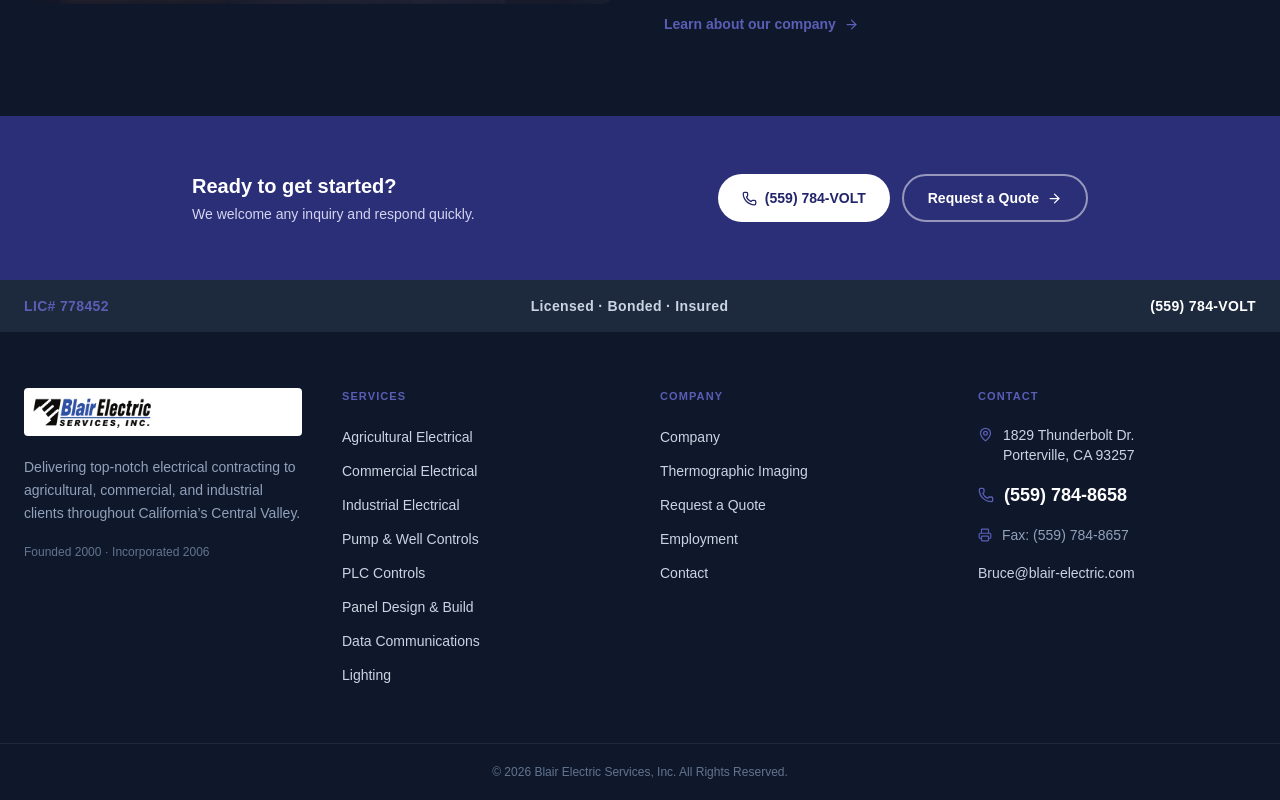
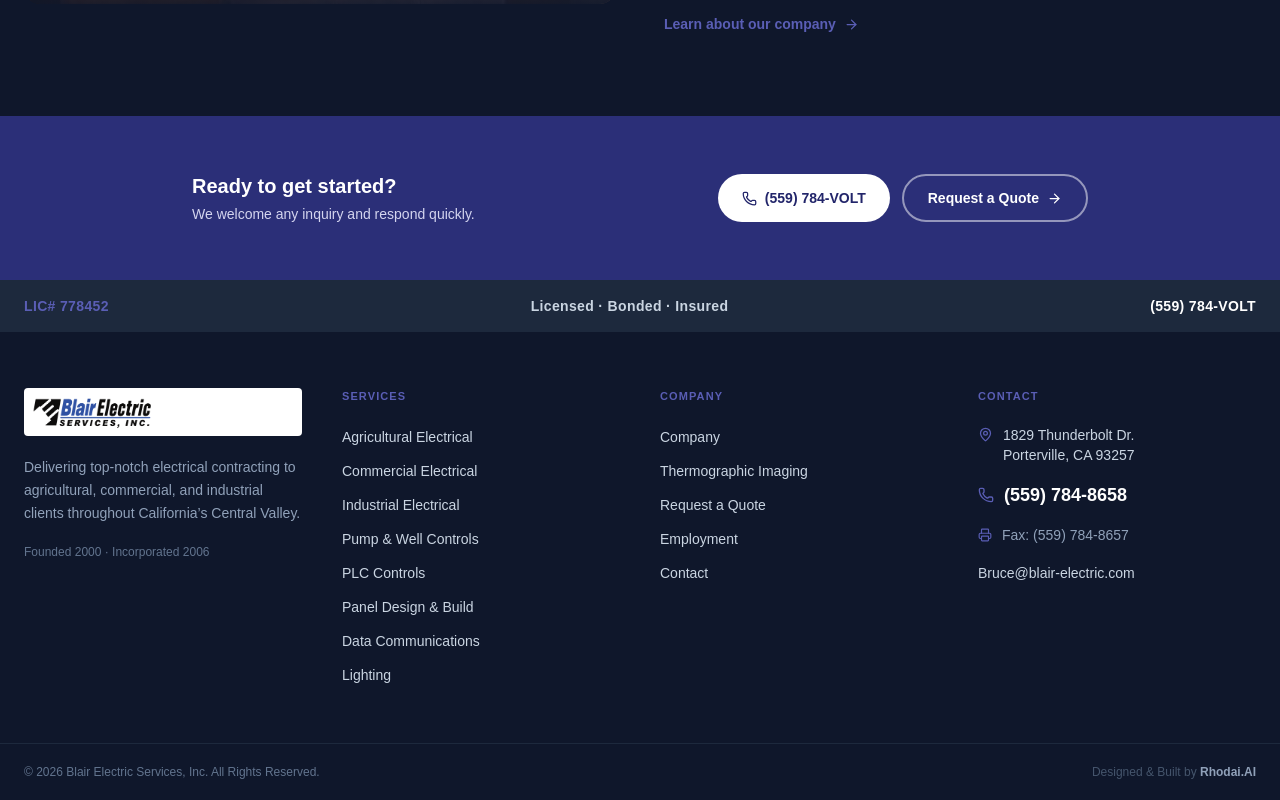
Before and after one commit to Shadowfear36/BlairElectric, a Next.js app: page / in a window 1280 px wide. Shown: the part 2351-3151 px from the top of the page. Built offline with nearby package versions, Linux system fonts and the light colour scheme.

Commit message:
Add Rhodai.AI credit link in footer

```diff
--- a/app/components/footer.tsx
+++ b/app/components/footer.tsx
@@ -120,10 +120,18 @@
 
         {/* Bottom bar */}
         <div className="border-t border-slate-800">
-          <div className="max-w-7xl mx-auto px-4 sm:px-6 py-5 flex justify-center">
+          <div className="max-w-7xl mx-auto px-4 sm:px-6 py-5 flex flex-col sm:flex-row items-center justify-between gap-2">
             <p className="text-slate-500 text-xs">
               &copy; {new Date().getFullYear()} Blair Electric Services, Inc. All Rights Reserved.
             </p>
+            <a
+              href="https://rhodai.ai"
+              target="_blank"
+              rel="noopener noreferrer"
+              className="text-slate-600 hover:text-slate-400 text-xs transition-colors"
+            >
+              Designed &amp; Built by <span className="text-slate-400 font-semibold">Rhodai.AI</span>
+            </a>
           </div>
         </div>
       </div>
```
